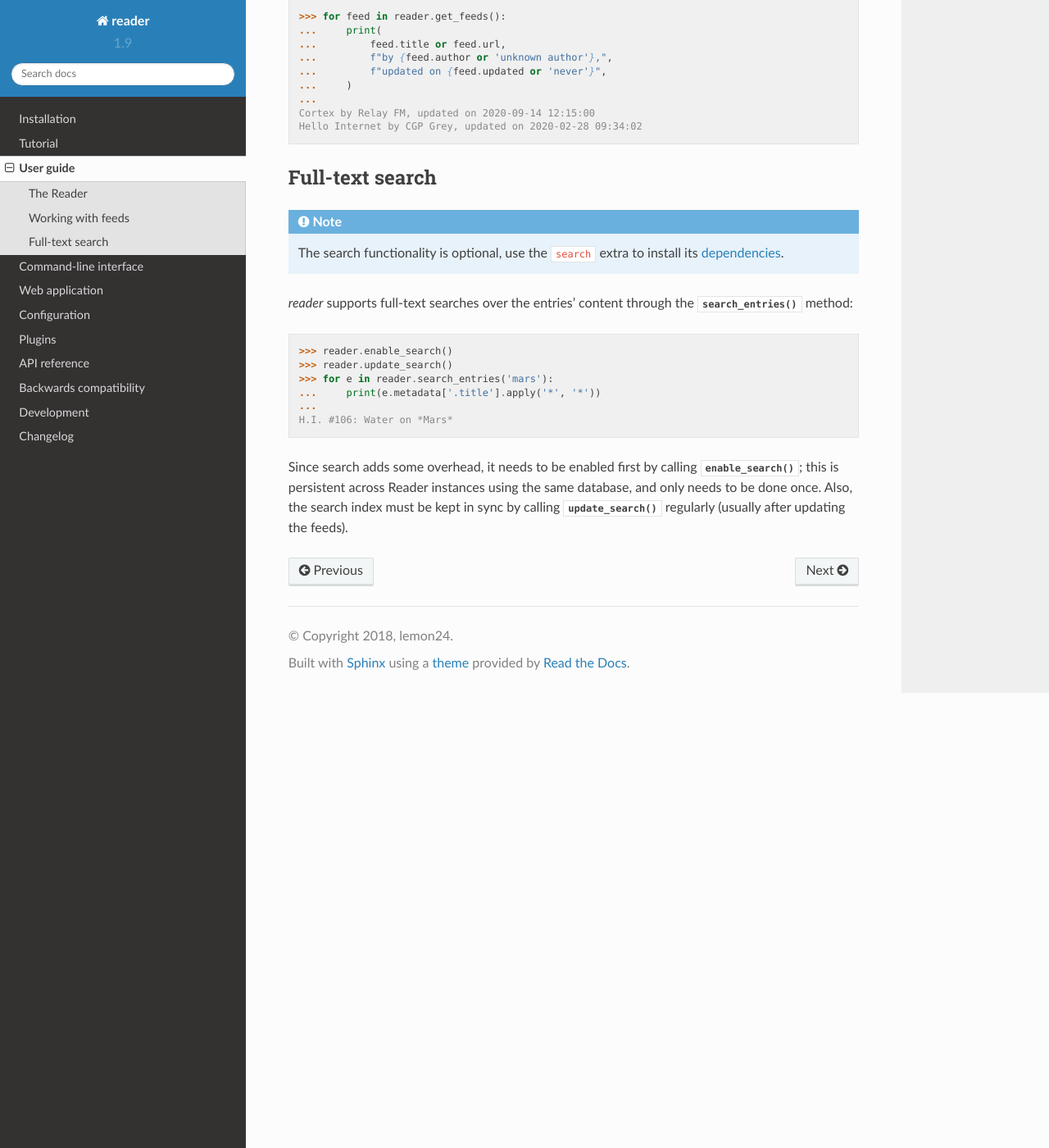
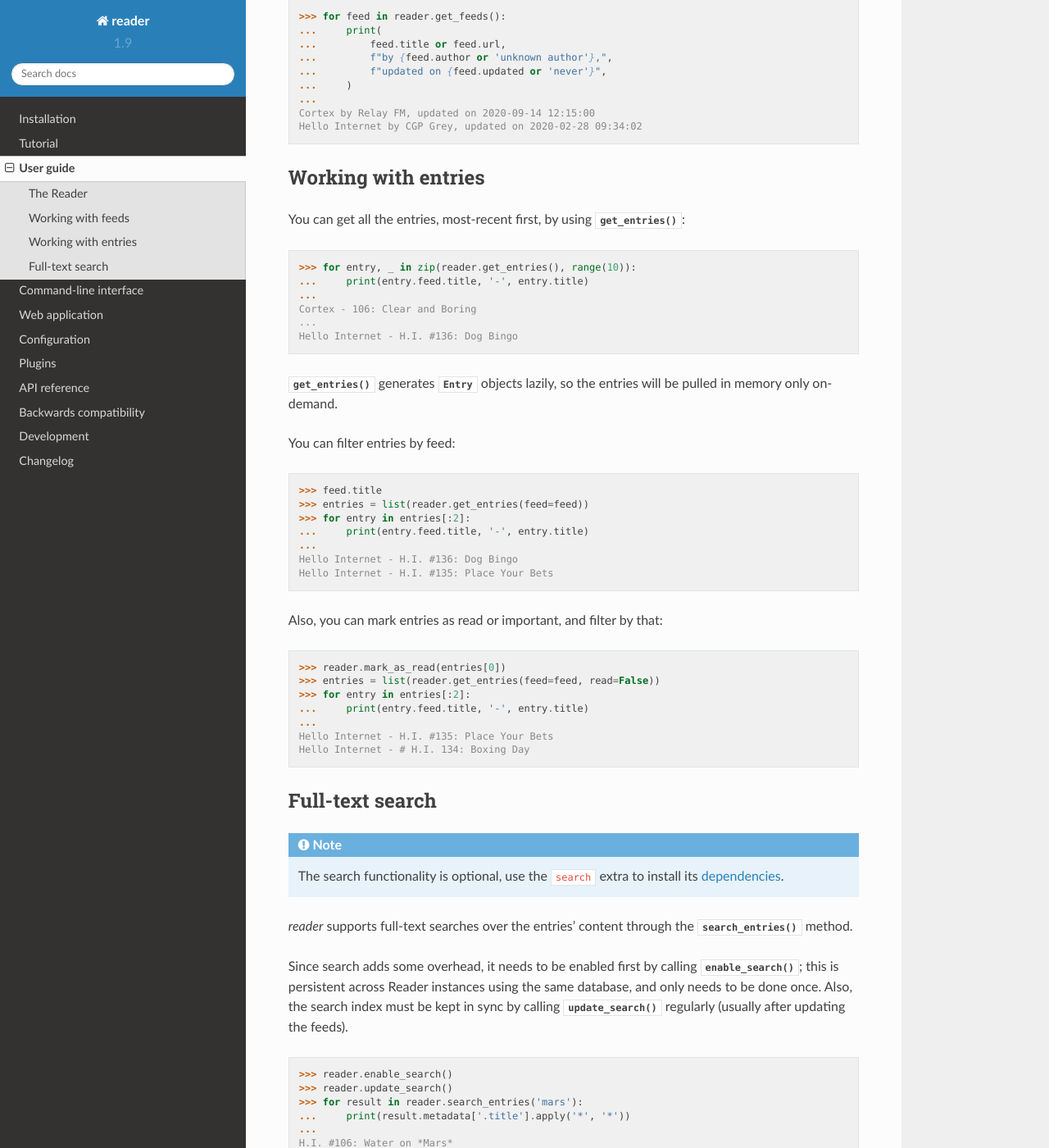
Before and after one commit to Alcides1123/reader, a Sphinx documentation site: the page built from docs/guide.rst, in a window 1280 px wide and 1400 px high, scrolled down 1287 px. Shown: the whole window at 82% size. Built offline with Sphinx 7.4.7 and the Read the Docs theme 2.0.0, drawn with Linux system fonts in a browser that asks for light colours; some of the changed text lies outside the part shown.

Commit message:
User guide "working with entries" section.
For #194.

```diff
--- a/docs/guide.rst
+++ b/docs/guide.rst
@@ -9,6 +9,7 @@ User guide
 .. note:: This section of the documentation is a work in progress.
 
 .. todo:: Install reader first.
+
 
 
 The Reader
@@ -33,6 +34,7 @@ The default (and currently only) storage uses SQLite,
 so you can pass ``":memory:"`` as path to use a temporary in-memory database,
 or the empty string to use a temporary on-disk one.
 In both cases, the data will disappear when the reader is closed.
+
 
 
 Working with feeds
@@ -87,6 +89,48 @@ You can get all the feeds by using the :meth:`~Reader.get_feeds` method::
 .. todo:: Talk about filtering and sorting.
 
 
+
+Working with entries
+--------------------
+
+
+You can get all the entries, most-recent first,
+by using :meth:`~Reader.get_entries()`::
+
+    >>> for entry, _ in zip(reader.get_entries(), range(10)):
+    ...     print(entry.feed.title, '-', entry.title)
+    ...
+    Cortex - 106: Clear and Boring
+    ...
+    Hello Internet - H.I. #136: Dog Bingo
+
+:meth:`~Reader.get_entries()` generates :class:`Entry` objects lazily,
+so the entries will be pulled in memory only on-demand.
+
+
+You can filter entries by feed::
+
+    >>> feed.title
+    >>> entries = list(reader.get_entries(feed=feed))
+    >>> for entry in entries[:2]:
+    ...     print(entry.feed.title, '-', entry.title)
+    ...
+    Hello Internet - H.I. #136: Dog Bingo
+    Hello Internet - H.I. #135: Place Your Bets
+
+
+Also, you can mark entries as read or important, and filter by that::
+
+    >>> reader.mark_as_read(entries[0])
+    >>> entries = list(reader.get_entries(feed=feed, read=False))
+    >>> for entry in entries[:2]:
+    ...     print(entry.feed.title, '-', entry.title)
+    ...
+    Hello Internet - H.I. #135: Place Your Bets
+    Hello Internet - # H.I. 134: Boxing Day
+
+
+
 .. _fts:
 
 Full-text search
@@ -117,13 +154,34 @@ Also, the search index must be kept in sync by calling
 :meth:`~Reader.update_search()` regularly
 (usually after updating the feeds).
 
+::
+
+    >>> reader.enable_search()
+    >>> reader.update_search()
+    >>> for result in reader.search_entries('mars'):
+    ...     print(result.metadata['.title'].apply('*', '*'))
+    ...
+    H.I. #106: Water on *Mars*
+
+
+:meth:`~Reader.search_entries()` generates :class:`EntrySearchResult` objects,
+which contain snippets of relevant entry/feed fields,
+with the parts that matched highlighted.
+
+.. todo:: Talk about how you can eval() on an entry to get the corresponding field.
+
+
+By default, the results are filtered by relevance;
+you can sort them most-recent first by passing ``sort='recent'``.
+
+:meth:`~Reader.search_entries()` allows filtering the results just as :meth:`~Reader.get_entries()` does.
+
+
 
 
 .. todo::
 
-    feed operations (remove, get/filtering, user title)
-    entry operations (get/filtering, flags)
-    full text search (enable/disable, get/filtering, search)
+    feed operations (remove, filtering, user title)
     feed metadata
     feed tags
     errors
```
Also changed, not shown: other parts of docs/guide.rst (+1 -8 lines).
